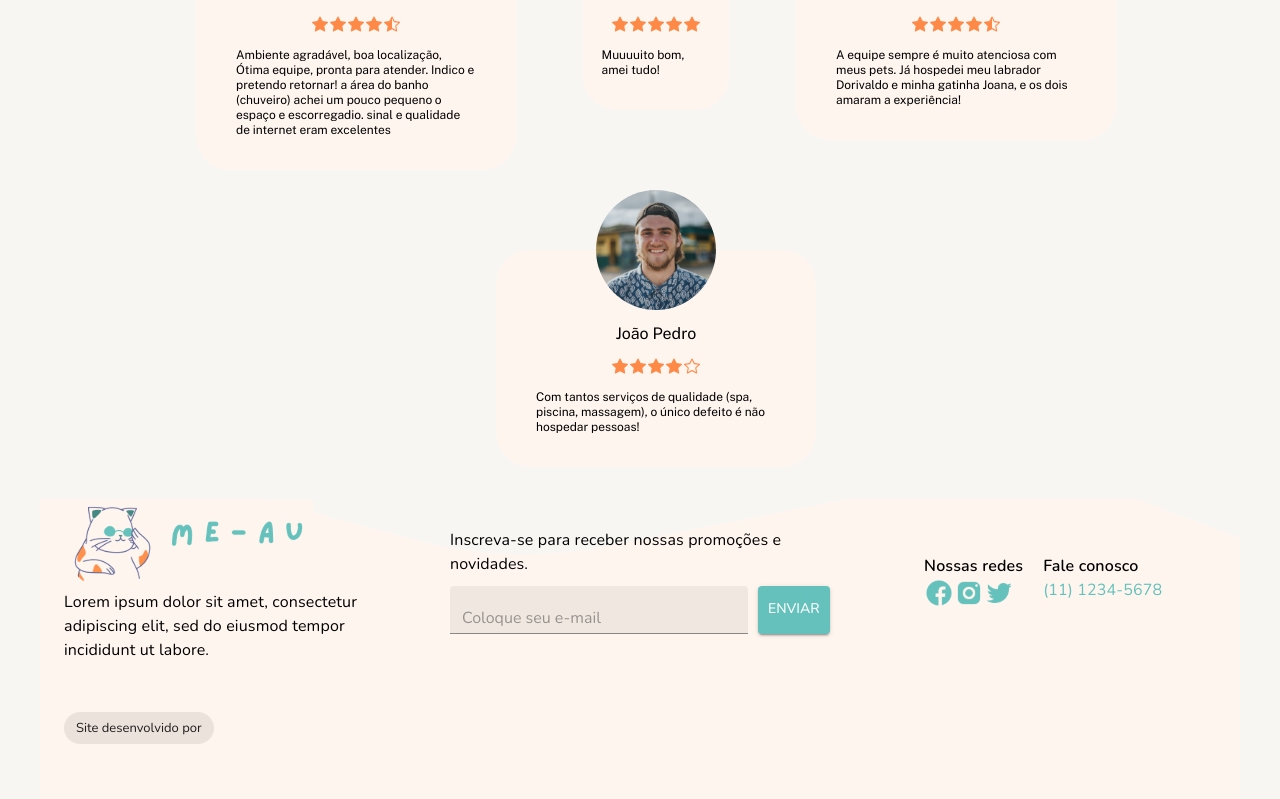
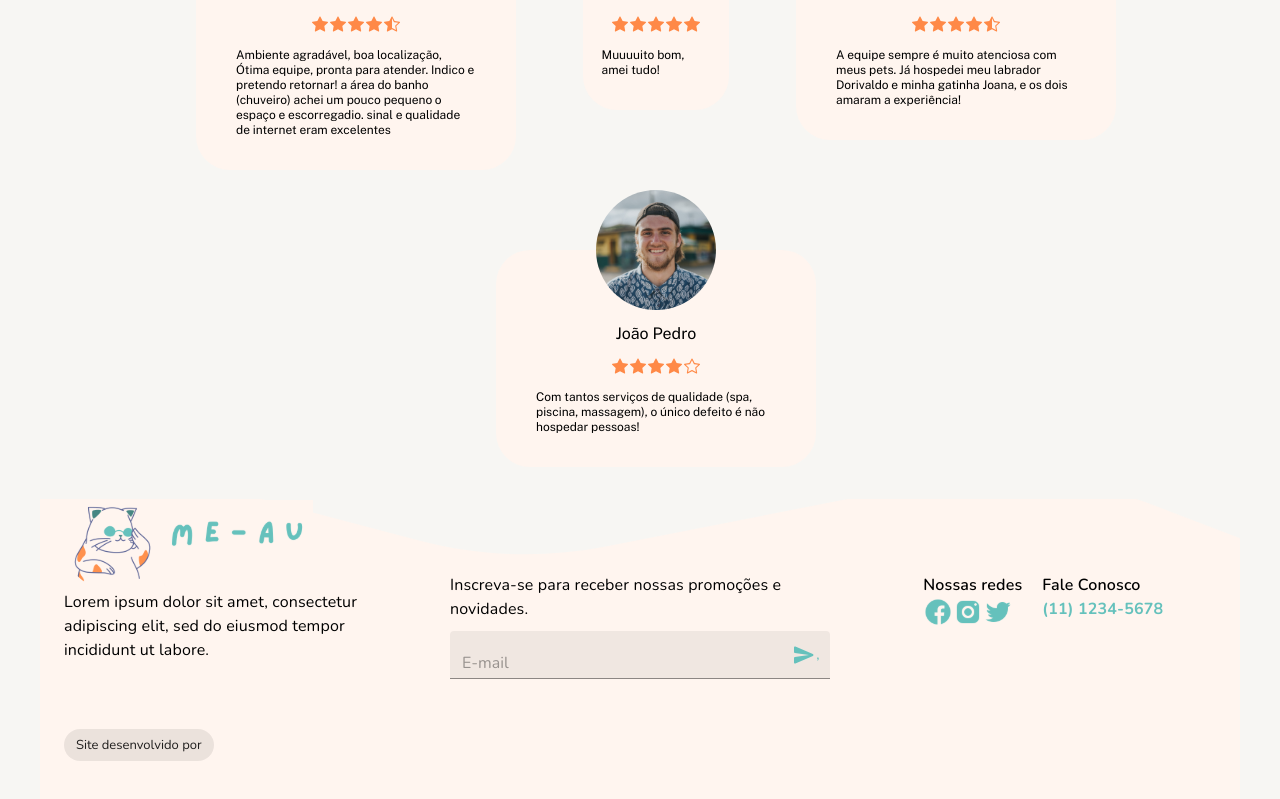
Before and after one commit to M4-PROJETO-FINAL/me-au-front-end, a React (Create React App) app: page / in a window 1280 px wide. Shown: the part 1345-2144 px from the top of the page. Built offline with nearby package versions, Linux system fonts and the light colour scheme.

Commit message:
feat: i18n and btn input

```diff
--- a/src/components/Footer/index.tsx
+++ b/src/components/Footer/index.tsx
@@ -1,3 +1,6 @@
+import { useTranslation } from "react-i18next";
+
+import SendRoundedIcon from "@mui/icons-material/SendRounded";
 import {
   Avatar,
   Box,
@@ -17,6 +20,7 @@ import { ContainerFooter } from "./styles";
 
 const Footer = () => {
   const isTablet = useMediaQuery("(max-width:768px)");
+  const { t } = useTranslation();
 
   return (
     <>
@@ -28,7 +32,7 @@ const Footer = () => {
             gap: isTablet ? "30px" : "0",
             marginTop: isTablet ? "50px" : "0",
             justifyContent: "space-between",
-            alignItems: "center",
+            alignItems: "baseline",
           }}
         >
           <Box
@@ -58,7 +62,7 @@ const Footer = () => {
             }}
           >
             <Typography>
-              Inscreva-se para receber nossas promoções e novidades.
+              {t("Inscreva-se para receber nossas promoções e novidades")}.
             </Typography>
             <Box
               sx={{
@@ -70,9 +74,21 @@ const Footer = () => {
                 size="small"
                 fullWidth
                 variant="filled"
-                placeholder="Coloque seu e-mail"
+                placeholder="E-mail"
+                InputProps={{
+                  endAdornment: (
+                    <Button
+                      sx={{
+                        padding: "0",
+                        minWidth: "0",
+                      }}
+                    >
+                      <SendRoundedIcon />,
+                    </Button>
+                  ),
+                }}
               ></TextField>
-              <Button variant="contained">Enviar</Button>
+              {/* <Button variant="contained">Inscrever</Button> */}
             </Box>
           </Box>
           <Box
@@ -84,7 +100,9 @@ const Footer = () => {
             }}
           >
             <Box>
-              <Typography sx={{ fontWeight: "600" }}>Nossas redes</Typography>
+              <Typography sx={{ fontWeight: "600" }}>
+                {t("Nossas redes")}
+              </Typography>
               <Box sx={{ display: "flex" }}>
                 <Avatar src={FbIcon} sx={{ height: "30px", width: "30px" }} />
                 <Avatar src={IgIcon} sx={{ height: "30px", width: "30px" }} />
@@ -95,14 +113,21 @@ const Footer = () => {
               </Box>
             </Box>
             <Box>
-              <Typography sx={{ fontWeight: "600" }}>Fale conosco</Typography>
-              <Typography sx={{ color: lightTheme.colors.aquaLight }}>
+              <Typography sx={{ fontWeight: "600" }}>
+                {t("Fale Conosco")}
+              </Typography>
+              <Typography
+                sx={{ color: lightTheme.colors.aquaLight, fontWeight: "700" }}
+              >
                 (11) 1234-5678
               </Typography>
             </Box>
           </Box>
         </Box>
-        <Chip className="chip--footer" label="Site desenvolvido por"></Chip>
+        <Chip
+          className="chip--footer"
+          label={t("Site desenvolvido por")}
+        ></Chip>
       </ContainerFooter>
     </>
   );
--- a/src/i18n/locales/en/en-us.json
+++ b/src/i18n/locales/en/en-us.json
@@ -59,6 +59,9 @@
       "Não": "No",
       "Selecione uma opção": "Select an option",
       "Campo inválido": "Invalid field"
-    }
+    },
+    "Inscreva-se para receber nossas promoções e novidades": "Subscribe to receive our promotions and news",
+    "Nossas redes": "Socials",
+    "Site desenvolvido por": "Developed by"
   }
 }
```
